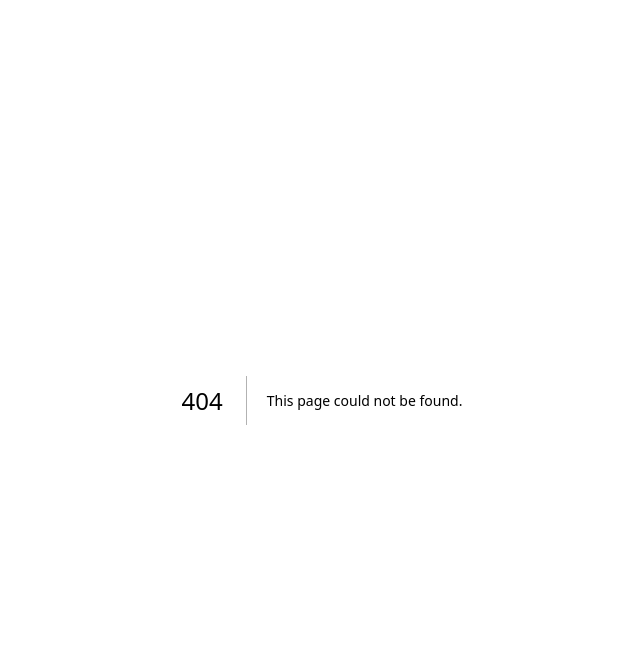
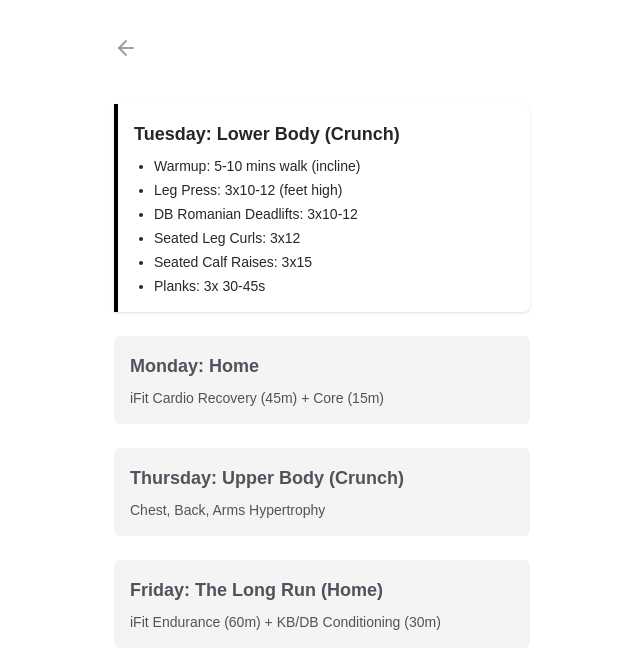
Before and after one commit to Jhinkemeyer/sudo-lift, a Next.js app: page /plan in a window 1280 px wide. Before the commit this address had no page. Shown: the top 668 px of the page, without its empty margins (318-958 px from the left). Built offline with nearby package versions, Linux system fonts and the light colour scheme.

Commit message:
temp: adding a current workouts view(will add more to this later)

```diff
--- a/app/page.tsx
+++ b/app/page.tsx
@@ -8,6 +8,7 @@ import {
   User,
 } from "firebase/auth";
 import { collection, query, where, onSnapshot } from "firebase/firestore";
+import Link from "next/link";
 import LiftingForm from "@/components/LiftingForm";
 import CardioForm from "@/components/CardioForm";
 import { generateMarkdown, copyToClipboard } from "@/lib/utils";
@@ -108,7 +109,14 @@ export default function Dashboard() {
           <LogOut size={20} />
         </button>
       </header>
-
+      <div className="flex gap-2">
+        <Link
+          href="/plan"
+          className="w-full bg-zinc-200 text-black text-center py-2 rounded-md font-bold text-sm uppercase tracking-wide hover:bg-zinc-300"
+        >
+          View Current Routine
+        </Link>
+      </div>
       <LiftingForm />
       <CardioForm />
 
--- /dev/null
+++ b/app/plan/page.tsx
@@ -0,0 +1,54 @@
+import Link from "next/link";
+import { ArrowLeft } from "lucide-react";
+
+export default function PlanPage() {
+  return (
+    <main className="max-w-md mx-auto p-4 pb-24 space-y-6">
+      <header className="flex items-center py-4 gap-4">
+        <Link href="/" className="text-zinc-400 hover:text-black">
+          <ArrowLeft size={24} />
+        </Link>
+        <h1 className="text-2xl font-bold tracking-tight">The 51-Day Plan</h1>
+      </header>
+
+      <div className="space-y-6 text-zinc-800">
+        <section className="p-4 bg-white border-l-4 border-black shadow-sm rounded-r-md">
+          <h2 className="font-bold text-lg mb-2">
+            Tuesday: Lower Body (Crunch)
+          </h2>
+          <ul className="list-disc pl-5 space-y-1 text-sm">
+            <li>Warmup: 5-10 mins walk (incline)</li>
+            <li>Leg Press: 3x10-12 (feet high)</li>
+            <li>DB Romanian Deadlifts: 3x10-12</li>
+            <li>Seated Leg Curls: 3x12</li>
+            <li>Seated Calf Raises: 3x15</li>
+            <li>Planks: 3x 30-45s</li>
+          </ul>
+        </section>
+
+        <section className="p-4 bg-zinc-100 rounded-md">
+          <h2 className="font-bold text-lg mb-2 text-zinc-600">Monday: Home</h2>
+          <p className="text-sm text-zinc-600">
+            iFit Cardio Recovery (45m) + Core (15m)
+          </p>
+        </section>
+
+        <section className="p-4 bg-zinc-100 rounded-md">
+          <h2 className="font-bold text-lg mb-2 text-zinc-600">
+            Thursday: Upper Body (Crunch)
+          </h2>
+          <p className="text-sm text-zinc-600">Chest, Back, Arms Hypertrophy</p>
+        </section>
+
+        <section className="p-4 bg-zinc-100 rounded-md">
+          <h2 className="font-bold text-lg mb-2 text-zinc-600">
+            Friday: The Long Run (Home)
+          </h2>
+          <p className="text-sm text-zinc-600">
+            iFit Endurance (60m) + KB/DB Conditioning (30m)
+          </p>
+        </section>
+      </div>
+    </main>
+  );
+}
```
